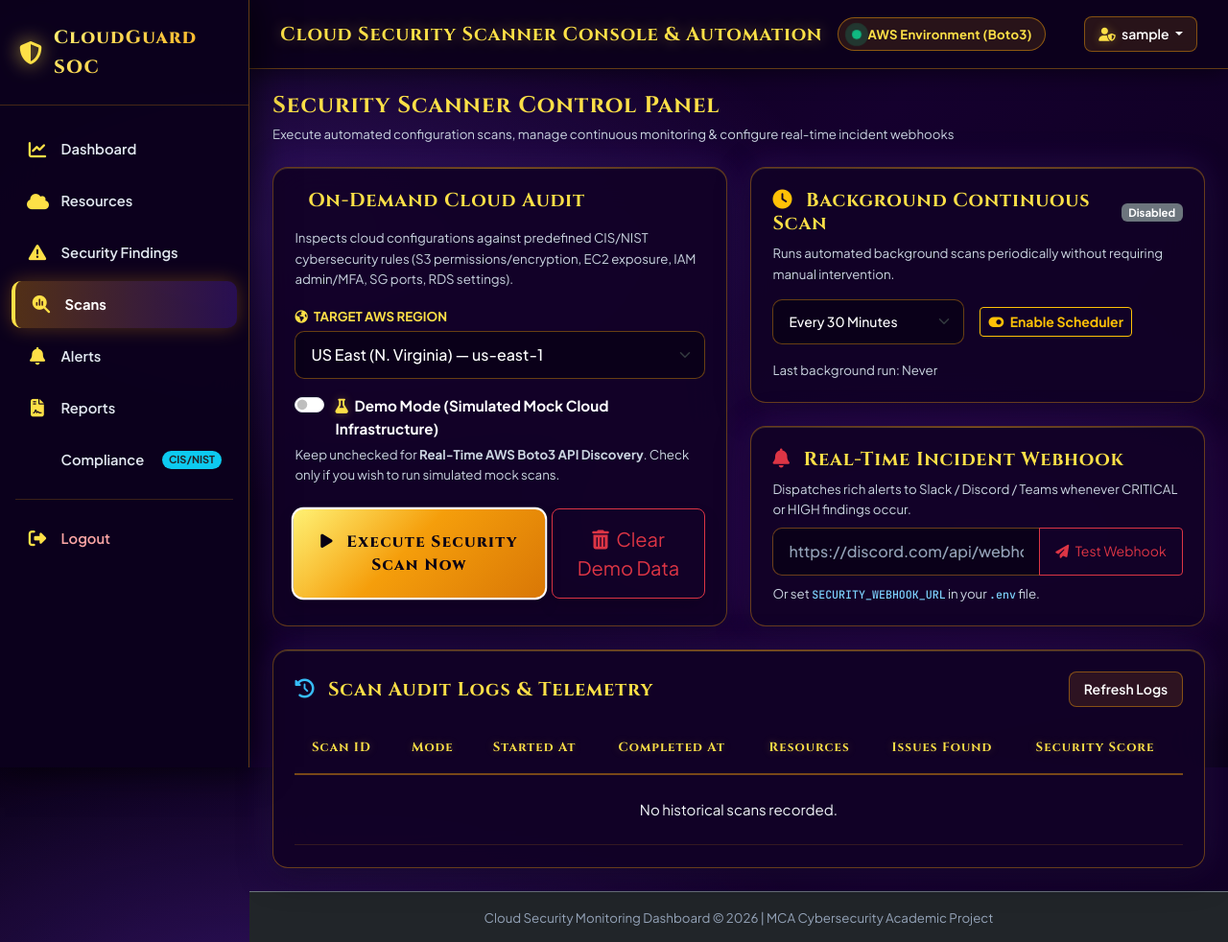
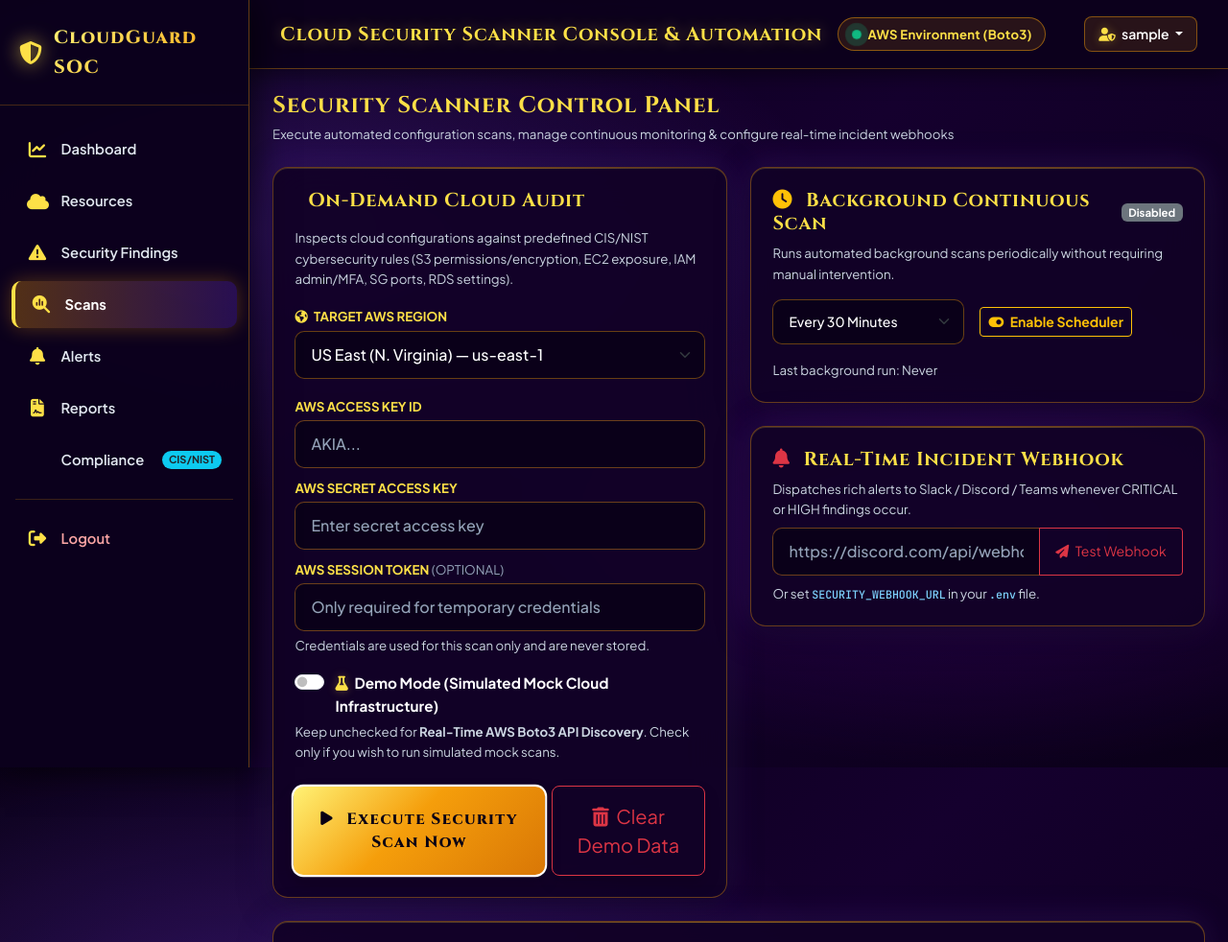
Before and after one commit to meesaladeepika79-arch/cloudguard-soc, a Flask app: page /scans in a window 1280 px wide. Shown: the top 982 px of the page at 96% size. Run offline with Flask 3, Linux system fonts and the light colour scheme; the visitor is signed in with stand-in values (Sample User, id 1); data that the repository does not hold is empty.

Commit message:
Add files via upload

```diff
--- a/app.py
+++ b/app.py
@@ -1,8 +1,18 @@
 import os
 from flask import Flask
+from sqlalchemy import inspect, text
 from config import Config
 from models.database_models import db, User, Resource, Finding, Scan
 from security.scanner import run_security_scan
+
+def migrate_ownership_columns():
+    """Add ownership columns when upgrading an existing SQLite database."""
+    inspector = inspect(db.engine)
+    for table in ('resources', 'findings', 'scans', 'alerts'):
+        columns = {column['name'] for column in inspector.get_columns(table)}
+        if 'owner_id' not in columns:
+            db.session.execute(text(f'ALTER TABLE {table} ADD COLUMN owner_id INTEGER'))
+    db.session.commit()
 
 def create_app():
     app = Flask(__name__)
@@ -38,6 +48,7 @@ def create_app():
             pass
 
         db.create_all()
+        migrate_ownership_columns()
 
         # Seed Default Admin User if missing
         admin_user = User.query.filter_by(username='admin').first()
@@ -48,12 +59,19 @@ def create_app():
             db.session.commit()
             print("[+] Seeded default admin user: admin / admin123")
 
+        # Preserve data created before per-user ownership was introduced.
+        for model in (Resource, Finding, Scan):
+            model.query.filter_by(owner_id=None).update({'owner_id': admin_user.id})
+        from models.database_models import Alert
+        Alert.query.filter_by(owner_id=None).update({'owner_id': admin_user.id})
+        db.session.commit()
+
         # Initial Scan Run if DB has no scan history and DEMO_MODE is True
         if app.config.get('DEMO_MODE', False):
             scan_count = Scan.query.count()
             if scan_count == 0:
                 print("[+] Seeding initial demo scan and mock cloud resources...")
-                run_security_scan(demo_mode=True)
+                run_security_scan(demo_mode=True, owner_id=admin_user.id)
                 print("[+] Demo cloud environment initialized successfully.")
 
     return app
--- a/models/database_models.py
+++ b/models/database_models.py
@@ -30,6 +30,7 @@ class Resource(db.Model):
     __tablename__ = 'resources'
 
     id = db.Column(db.Integer, primary_key=True)
+    owner_id = db.Column(db.Integer, db.ForeignKey('users.id'), nullable=True, index=True)
     resource_id = db.Column(db.String(120), unique=True, nullable=False)
     resource_name = db.Column(db.String(120), nullable=False)
     resource_type = db.Column(db.String(50), nullable=False) # S3, EC2, IAM, Security Group, RDS
@@ -60,6 +61,7 @@ class Finding(db.Model):
     __tablename__ = 'findings'
 
     id = db.Column(db.Integer, primary_key=True)
+    owner_id = db.Column(db.Integer, db.ForeignKey('users.id'), nullable=True, index=True)
     finding_id = db.Column(db.String(80), unique=True, nullable=False)
     resource_id = db.Column(db.String(120), db.ForeignKey('resources.resource_id'), nullable=False)
     title = db.Column(db.String(200), nullable=False)
@@ -94,6 +96,7 @@ class Scan(db.Model):
     __tablename__ = 'scans'
 
     id = db.Column(db.Integer, primary_key=True)
+    owner_id = db.Column(db.Integer, db.ForeignKey('users.id'), nullable=True, index=True)
     scan_id = db.Column(db.String(80), unique=True, nullable=False)
     started_at = db.Column(db.DateTime, default=datetime.utcnow)
     completed_at = db.Column(db.DateTime, nullable=True)
@@ -124,6 +127,7 @@ class Alert(db.Model):
     __tablename__ = 'alerts'
 
     id = db.Column(db.Integer, primary_key=True)
+    owner_id = db.Column(db.Integer, db.ForeignKey('users.id'), nullable=True, index=True)
     finding_id = db.Column(db.Integer, db.ForeignKey('findings.id'), nullable=False)
     message = db.Column(db.String(255), nullable=False)
     severity = db.Column(db.String(20), nullable=False)
--- a/routes/alerts.py
+++ b/routes/alerts.py
@@ -3,7 +3,7 @@ Security Alerts Blueprint
 Displays real-time security alerts generated for Critical & High risk findings.
 """
 
-from flask import Blueprint, render_template, jsonify, request
+from flask import Blueprint, render_template, jsonify, request, session
 from routes.auth import login_required
 from models.database_models import db, Alert
 
@@ -19,7 +19,7 @@ def index():
 @login_required
 def get_alerts():
     unread_only = request.args.get('unread_only') == 'true'
-    query = Alert.query
+    query = Alert.query.filter_by(owner_id=session['user_id'])
     if unread_only:
         query = query.filter_by(is_read=False)
 
@@ -35,11 +35,11 @@ def mark_read():
     mark_all = data.get('mark_all', False)
 
     if mark_all:
-        Alert.query.filter_by(is_read=False).update({'is_read': True})
+        Alert.query.filter_by(owner_id=session['user_id'], is_read=False).update({'is_read': True})
         db.session.commit()
         return jsonify({'message': 'All alerts marked as read'})
     elif alert_id:
-        alert = Alert.query.get_or_404(alert_id)
+        alert = Alert.query.filter_by(id=alert_id, owner_id=session['user_id']).first_or_404()
         alert.is_read = True
         db.session.commit()
         return jsonify({'message': f'Alert {alert_id} marked as read'})
@@ -50,5 +50,5 @@ def mark_read():
 @alerts_bp.route('/api/alerts/count')
 @login_required
 def unread_count():
-    count = Alert.query.filter_by(is_read=False).count()
+    count = Alert.query.filter_by(owner_id=session['user_id'], is_read=False).count()
     return jsonify({'unread_count': count})
--- a/routes/compliance.py
+++ b/routes/compliance.py
@@ -3,7 +3,7 @@ Compliance Center Blueprint
 Evaluates cloud security posture against regulatory standards (CIS, NIST, PCI-DSS, HIPAA, ISO 27001).
 """
 
-from flask import Blueprint, render_template, jsonify
+from flask import Blueprint, render_template, jsonify, session
 from routes.auth import login_required
 from models.database_models import Finding
 from security.compliance import evaluate_compliance_posture, COMPLIANCE_FRAMEWORKS
@@ -19,7 +19,7 @@ def index():
 @compliance_bp.route('/api/compliance')
 @login_required
 def get_compliance_stats():
-    findings = Finding.query.all()
+    findings = Finding.query.filter_by(owner_id=session['user_id']).all()
     evaluations = evaluate_compliance_posture(findings)
     return jsonify({
         'frameworks': evaluations,
--- a/routes/resources.py
+++ b/routes/resources.py
@@ -3,7 +3,7 @@ Cloud Resource Inventory Blueprint
 Manages cloud resource listing and configuration inspection.
 """
 
-from flask import Blueprint, render_template, jsonify, request
+from flask import Blueprint, render_template, jsonify, request, session
 from routes.auth import login_required
 from models.database_models import Resource
 
@@ -21,7 +21,7 @@ def get_resources():
     resource_type = request.args.get('type')
     status = request.args.get('status')
 
-    query = Resource.query
+    query = Resource.query.filter_by(owner_id=session['user_id'])
     if resource_type and resource_type != 'ALL':
         query = query.filter_by(resource_type=resource_type)
     if status and status != 'ALL':
--- a/routes/scans.py
+++ b/routes/scans.py
@@ -1,6 +1,6 @@
 import threading
 import time
-from flask import Blueprint, render_template, jsonify, request, current_app
+from flask import Blueprint, render_template, jsonify, request, current_app, session
 from routes.auth import login_required
 from models.database_models import Scan, Finding
 from security.scanner import run_security_scan
@@ -40,9 +40,25 @@ def trigger_scan():
     data = request.get_json() or {}
     use_demo = data.get('demo_mode', current_app.config.get('DEMO_MODE', False))
     region = data.get('region', None)
+    access_key_id = (data.get('aws_access_key_id') or '').strip()
+    secret_access_key = (data.get('aws_secret_access_key') or '').strip()
+    session_token = (data.get('aws_session_token') or '').strip() or None
+
+    if not use_demo and (not access_key_id or not secret_access_key):
+        return jsonify({
+            'error': True,
+            'message': 'AWS Access Key ID and Secret Access Key are required for a real AWS scan.'
+        }), 400
 
     try:
-        result = run_security_scan(demo_mode=use_demo, region_name=region)
+        result = run_security_scan(
+            demo_mode=use_demo,
+            region_name=region,
+            owner_id=session['user_id'],
+            access_key_id=access_key_id or None,
+            secret_access_key=secret_access_key or None,
+            session_token=session_token
+        )
         return jsonify(result)
     except Exception as e:
         current_app.logger.exception(f"Scan execution failed: {e}")
@@ -58,7 +74,7 @@ def trigger_scan():
 @scans_bp.route('/api/scans/history')
 @login_required
 def get_scan_history():
-    scans = Scan.query.order_by(Scan.started_at.desc()).limit(20).all()
+    scans = Scan.query.filter_by(owner_id=session['user_id']).order_by(Scan.started_at.desc()).limit(20).all()
     return jsonify([s.to_dict() for s in scans])
 
 
--- a/static/js/dashboard.js
+++ b/static/js/dashboard.js
@@ -319,7 +319,7 @@ function dashboardAutoFix(findingId, btn) {
     });
 }
 
-function triggerScanExecution(demoMode = false, region = null) {
+function triggerScanExecution(demoMode = false, region = null, credentials = {}) {
   const scanBtn = document.getElementById('btn-run-scan');
   const modalProgress = document.getElementById('scan-progress-box');
 
@@ -334,7 +334,7 @@ function triggerScanExecution(demoMode = false, region = null) {
   fetch('/api/scans/run', {
     method: 'POST',
     headers: { 'Content-Type': 'application/json' },
-    body: JSON.stringify({ demo_mode: demoMode, region: region })
+    body: JSON.stringify({ demo_mode: demoMode, region: region, ...credentials })
   })
   .then(res => res.json())
   .then(data => {
--- a/templates/scans.html
+++ b/templates/scans.html
@@ -29,6 +29,22 @@
           <option value="eu-west-1">Europe (Ireland) — eu-west-1</option>
           <option value="ap-southeast-1">Asia Pacific (Singapore) — ap-southeast-1</option>
         </select>
+      </div>
+
+      <div class="row g-2 mb-3" id="aws-credentials-fields">
+        <div class="col-12">
+          <label class="small text-gold fw-bold text-uppercase mb-1" for="aws-access-key-id">AWS Access Key ID</label>
+          <input type="text" id="aws-access-key-id" class="form-control form-control-dark" autocomplete="off" placeholder="AKIA...">
+        </div>
+        <div class="col-12">
+          <label class="small text-gold fw-bold text-uppercase mb-1" for="aws-secret-access-key">AWS Secret Access Key</label>
+          <input type="password" id="aws-secret-access-key" class="form-control form-control-dark" autocomplete="new-password" placeholder="Enter secret access key">
+        </div>
+        <div class="col-12">
+          <label class="small text-gold fw-bold text-uppercase mb-1" for="aws-session-token">AWS Session Token <span class="text-muted fw-normal">(optional)</span></label>
+          <input type="password" id="aws-session-token" class="form-control form-control-dark" autocomplete="new-password" placeholder="Only required for temporary credentials">
+          <div class="form-text text-dim">Credentials are used for this scan only and are never stored.</div>
+        </div>
       </div>
 
       <div class="royal-switch-container mb-4">
@@ -157,7 +173,11 @@ function loadScansTable() {
 function triggerScanFromConsole() {
   const isDemo = document.getElementById('mode-switch').checked;
   const region = document.getElementById('scan-region-select').value;
-  triggerScanExecution(isDemo, region);
+  triggerScanExecution(isDemo, region, {
+    aws_access_key_id: document.getElementById('aws-access-key-id').value,
+    aws_secret_access_key: document.getElementById('aws-secret-access-key').value,
+    aws_session_token: document.getElementById('aws-session-token').value
+  });
 }
 
 function loadSchedulerStatus() {
```
Also changed, not shown: routes/dashboard.py (+8 -6 lines), routes/findings.py (+10 -10 lines), routes/reports.py (+5 -4 lines), security/aws_scanner.py (+14 -6 lines), security/scanner.py (+38 -13 lines).
